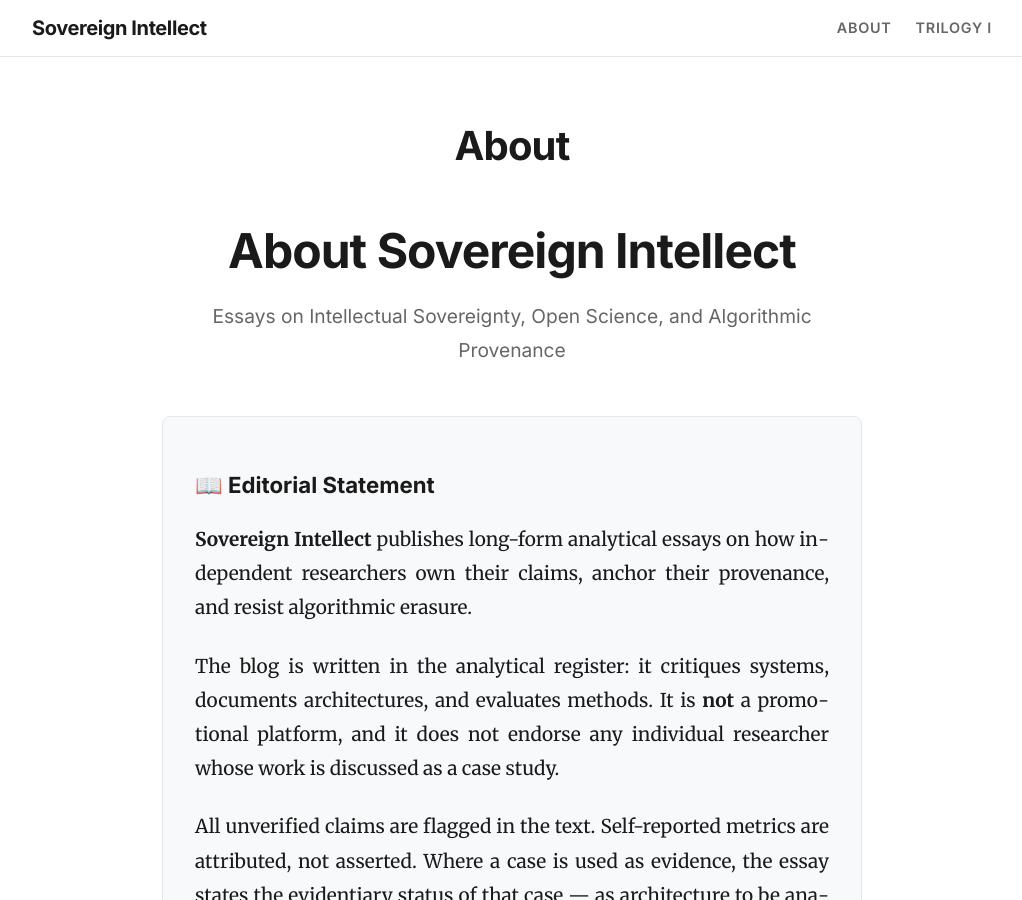
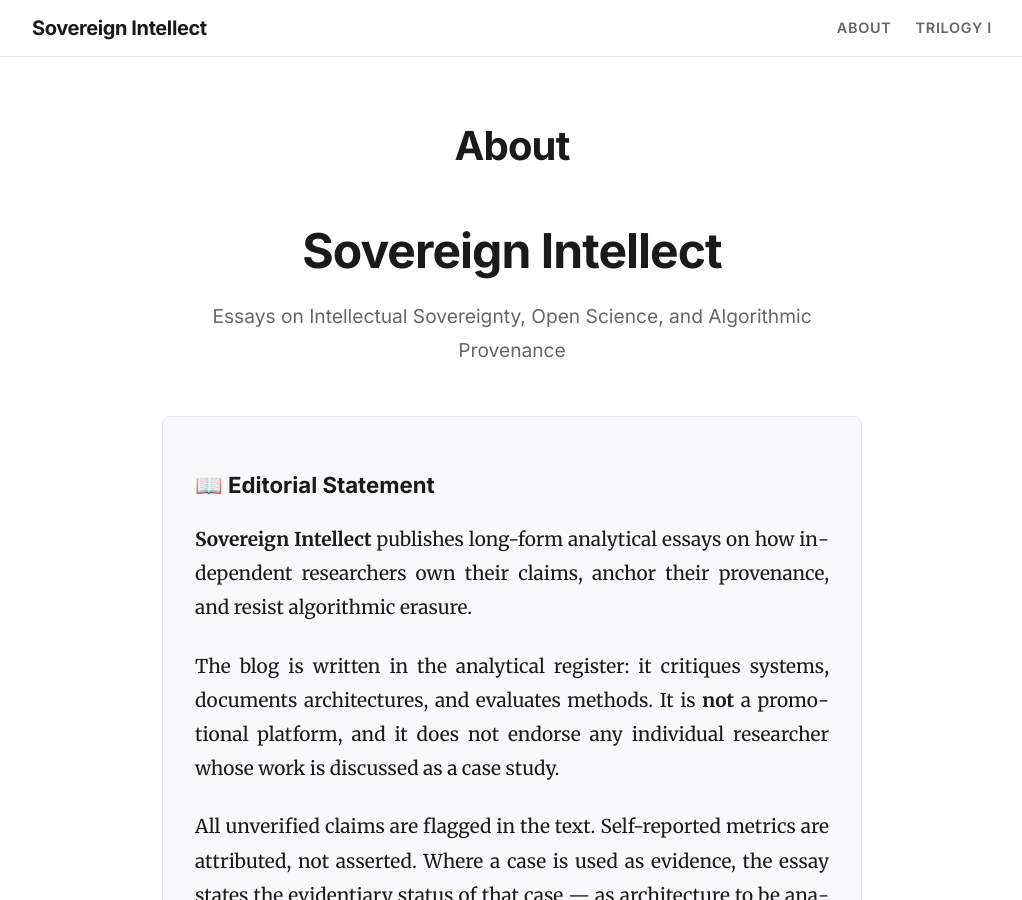
Before and after one commit to pravinkumar-ghodake/sovereign-intellect-blog, a Jekyll site: the page built from about.md, in a window 1280 px wide and 900 px high. Shown: the whole window, without its empty margins (128-1150 px from the left). Built offline with Jekyll 4.4.1, drawn with Linux system fonts in a browser that asks for light colours.

Commit message:
Update about.md

```diff
--- a/about.md
+++ b/about.md
@@ -5,7 +5,7 @@ permalink: /about/
 ---
 
 <div align="center" style="margin-bottom: 3rem; margin-top: 2rem;">
-  <h1 style="font-size: 3rem; font-weight: 700; letter-spacing: -0.02em; margin-bottom: 1rem;">About Sovereign Intellect</h1>
+  <h1 style="font-size: 3rem; font-weight: 700; letter-spacing: -0.02em; margin-bottom: 1rem;">Sovereign Intellect</h1>
   <p style="font-family: var(--font-ui); font-size: 1.2rem; color: var(--text-muted); max-width: 600px; margin: 0 auto;">
     Essays on Intellectual Sovereignty, Open Science, and Algorithmic Provenance
   </p>
```
